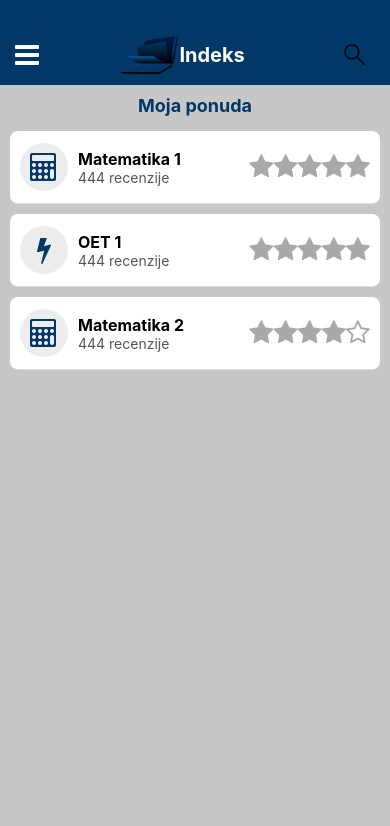
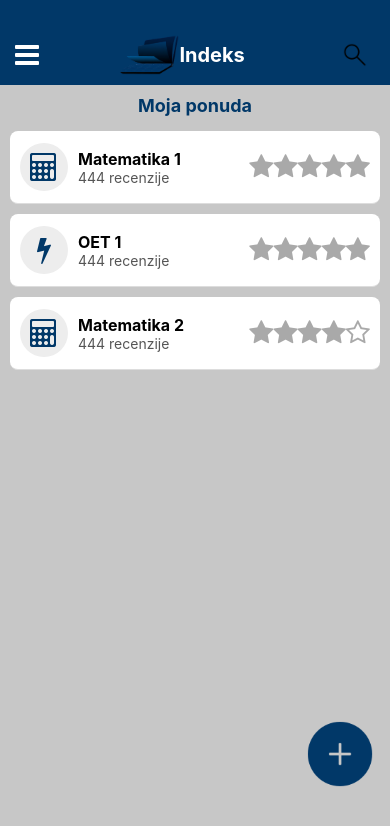
Before and after one commit to MiLaNIliSkOvIc/INDEKS-FrontEnd, a React Native app in the folder IndeksFrontEnd/: screen /InstructorProfileScreen in a window 390 px wide. Shown: the top 826 px of the page. Built offline with nearby package versions, Linux system fonts and the light colour scheme.

Commit message:
Moja ponuda instrukcija kod instruktora, radi blurovanje al nece dodavanje dugmeta za brisanje

```diff
--- a/IndeksFrontEnd/app/components/InstructionItemComponent.js
+++ b/IndeksFrontEnd/app/components/InstructionItemComponent.js
@@ -28,7 +28,6 @@ const InstructionItemComponent = ({ navigate,course, teacher, rating, icon }) =>
       courseTitle: course,
       instructor: "Milan Iliskovic",
       description: "Zovem se Milan i drzacu vam instrukcije iz matematike 1.",
-
     };
     navigation.navigate("InstructionInfo", { navigate,...courseData });
   };
--- a/IndeksFrontEnd/app/components/SidebarComponent.js
+++ b/IndeksFrontEnd/app/components/SidebarComponent.js
@@ -11,7 +11,7 @@ const SidebarComponent = ({ visible, onClose }) => {
     { label: "Instrukcije", icon: "book", route: "Instruction", iconType: "FontAwesome" },
     { label: "Osnovne grupe", icon: "users", route: "ElementaryGroupChat", iconType: "FontAwesome" },
     { label: "Prijavljeni problemi", icon: "alert-triangle", route: "Problems", iconType: "Feather" },
-    { label: "Moja ponuda", icon: "alert-triangle", route: "InstructorProfileScreen", iconType: "Feather" },
+    { label: "Moja ponuda", icon: "book", route: "InstructorProfileScreen", iconType: "Feather" },
   ];
 
   return (
--- a/IndeksFrontEnd/app/screens/InstructorProfileScreen.js
+++ b/IndeksFrontEnd/app/screens/InstructorProfileScreen.js
@@ -4,7 +4,9 @@ import {
   View,
   Text,
   FlatList,
-  StyleSheet
+  StyleSheet,
+  TouchableOpacity,
+  Image,
 } from "react-native";
 import Sidebar from "../components/SidebarComponent";
 import HeaderComponent from "../components/HeaderComponent";
@@ -32,10 +34,10 @@ const data = [
     rating: 4,
     icon: "calculator",
   },
-
 ];
 const InstructorProfileScreen = () => {
   const [isSidebarVisible, setSidebarVisible] = useState(false);
+  const [blurredItem, setBlurredItem] = useState(null);
 
   const toggleSidebar = () => {
     setSidebarVisible(!isSidebarVisible);
@@ -43,14 +45,39 @@ const InstructorProfileScreen = () => {
   const handleCoursePress = (course) => {
     console.log("Selected course:", course);
   };
+  const handlePlusPress = () => {
+    console.log("Plus");
+  };
 
+  const handleClose = () => {
+    setBlurredItem(null);
+  };
+  const handleLongPress = (item) => {
+    console.log("Long press");
+    setBlurredItem(item.id);
+  };
+
+  const loadData = () => {
     return (
-    <View style={styles.container}>
-      <HeaderComponent toggleSidebar={toggleSidebar} />
-      <Text style={styles.title}>Moja ponuda</Text>
       <FlatList
         data={data}
-        renderItem={({ item }) => (
+        renderItem={renderInstructionItem}
+        keyExtractor={(item) => item.id}
+      />
+    );
+  };
+
+  const renderAddButton=()=>(
+    <TouchableOpacity style={styles.floatingButton} onPress={handlePlusPress}>
+        <Image
+          source={require("../assets/images/plus.png")}
+          style={styles.floatingButtonImage}
+        />
+      </TouchableOpacity>
+  );
+
+  const renderInstructionItem = ({ item }) => (
+    <TouchableOpacity onLongPress={handleLongPress(item)}>
       <InstructionItemComponent
         navigate={"InstructorProfileScreen"}
         course={item.course}
@@ -59,10 +86,15 @@ const InstructorProfileScreen = () => {
         icon={item.icon}
         onPress={() => handleCoursePress(item.course)}
       />
-        )}
-        keyExtractor={(item) => item.id}
-      />
+    </TouchableOpacity>
+  );
 
+  return (
+    <View style={styles.container}>
+      <HeaderComponent toggleSidebar={toggleSidebar} />
+      <Text style={styles.title}>Moja ponuda</Text>
+      {loadData()}
+      {renderAddButton()}
       <Sidebar visible={isSidebarVisible} onClose={toggleSidebar} />
     </View>
   );
@@ -79,6 +111,37 @@ const styles = StyleSheet.create({
     marginVertical: 10,
     color: "#013868",
   },
+  floatingButton: {
+    position: "absolute",
+    right: 20,
+    bottom: 40,
+    width: 60,
+    height: 60,
+    marginBottom: 20,
+    justifyContent: "center",
+    alignItems: "center",
+    elevation: 8,
+  },
+  floatingButtonImage: {
+    width: 70,
+    height: 70,
+  },
+  deleteButton: {
+    position: "absolute",
+    top: 10,
+    right: 10,
+    zIndex: 1,
+    backgroundColor: "rgba(255, 255, 255, 0.7)", // Prozirna pozadina za dugme
+    borderRadius: 50,
+    padding: 5,
+  },
+  blurredItem: {
+    filter: "blur(5px)", // Blur efekat
+  },
+  deleteIcon: {
+    width: 25,
+    height: 25,
+  },
 });
 
 export default InstructorProfileScreen;
```
Also changed, not shown: 1 other file (tests, documents, lock files or other folders). Lines whose indentation alone changed are shown as unchanged.
